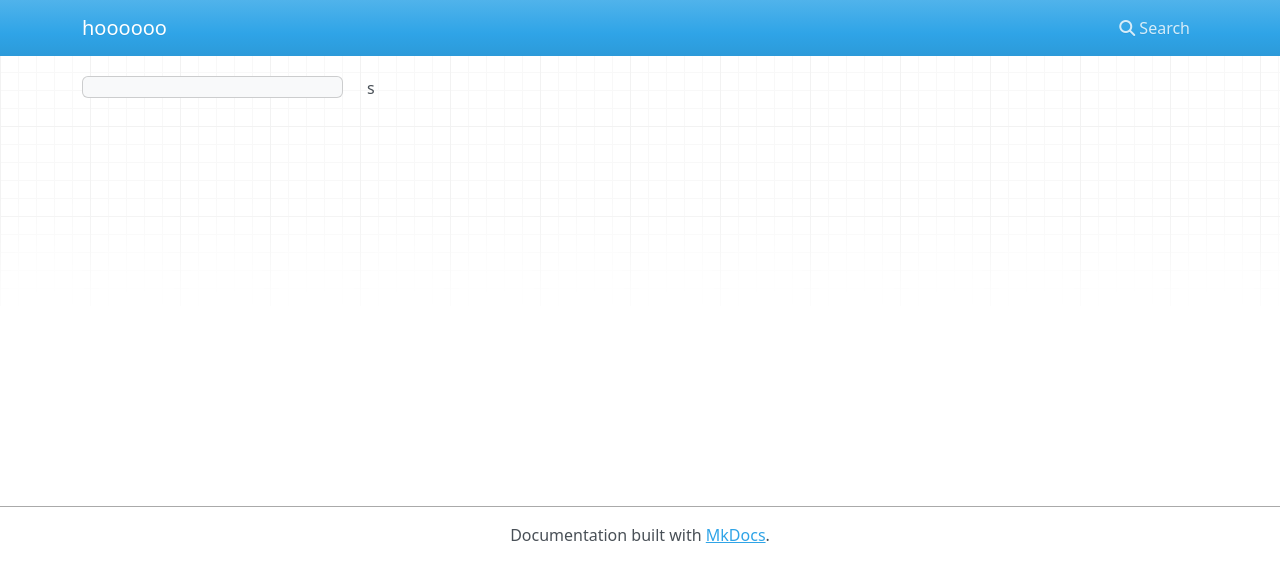
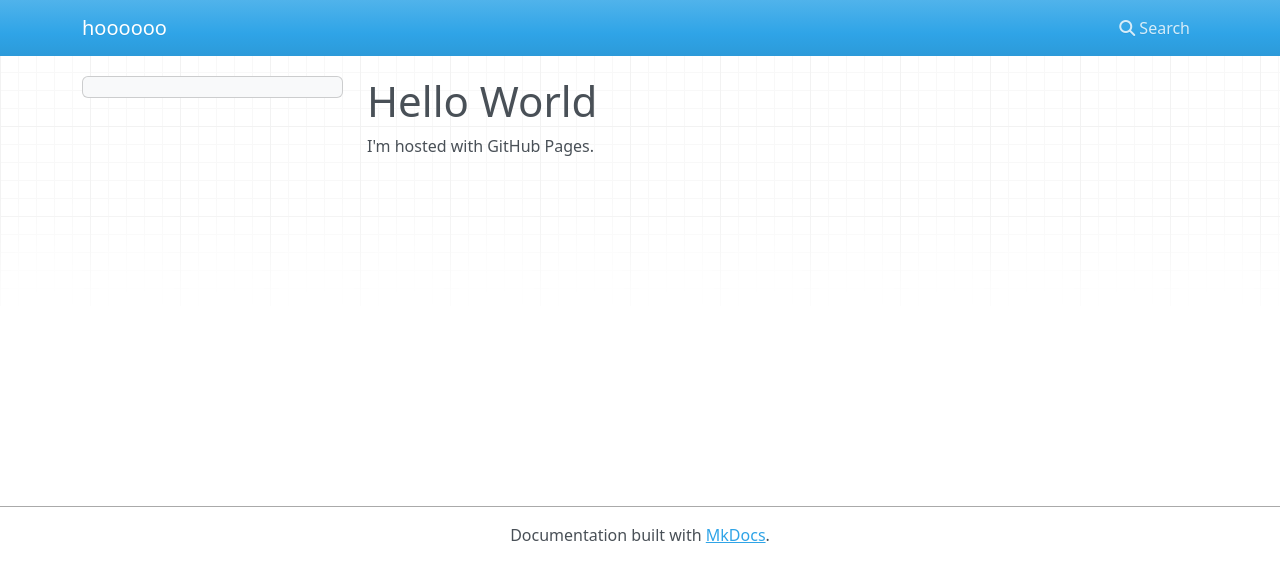
Before and after one commit to hobbpilot/hobbpilot.github.io, an MkDocs documentation site: the page built from docs/index.md, in a window 1280 px wide. Shown: the top 582 px of the page. Built offline with MkDocs 1.6.1, drawn with Linux system fonts in a browser that asks for light colours; nearby versions of some CDN libraries.

Commit message:
Update index.md

```diff
--- a/docs/index.md
+++ b/docs/index.md
@@ -1 +1,7 @@
-s
+<!DOCTYPE html>
+<html>
+<body>
+<h1>Hello World</h1>
+<p>I'm hosted with GitHub Pages.</p>
+</body>
+</html>
```
